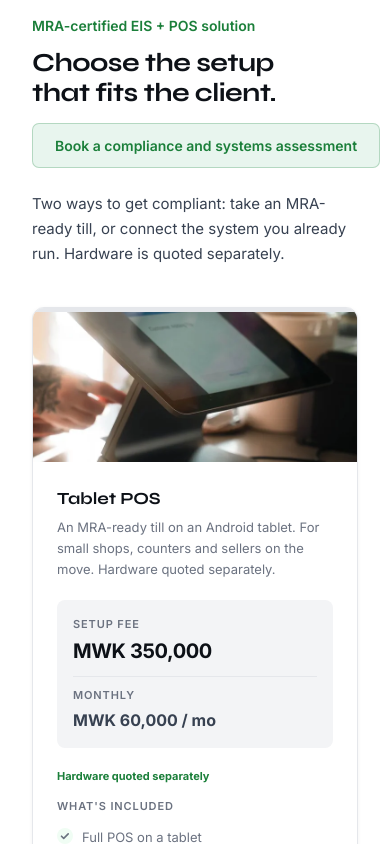
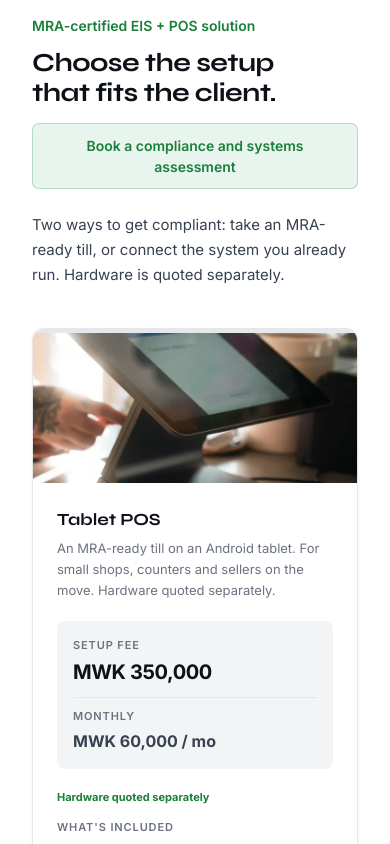
Before and after one commit to tafika-itaye/technexus-next, a Next.js app: page /eis in a window 390 px wide. Shown: the part 1600-2444 px from the top of the page. Built offline with nearby package versions, Linux system fonts and the light colour scheme.

Commit message:
Fix EIS pricing CTA button overflow on mobile

```diff
--- a/app/components/EisClient.tsx
+++ b/app/components/EisClient.tsx
@@ -140,7 +140,7 @@
             <h2 style={{ ...sectionTitle, maxWidth: "500px" }}>
               {titleLine1}<br />{titleLine2}
             </h2>
-            <a href="#contact" style={{ display: "inline-flex", alignItems: "center", gap: "8px", background: GL, color: G, fontWeight: 600, fontSize: "14px", padding: "11px 22px", borderRadius: "7px", border: "1px solid rgba(27,127,58,0.25)", textDecoration: "none", whiteSpace: "nowrap" as const }}>
+            <a href="#contact" style={{ display: "inline-flex", alignItems: "center", justifyContent: "center", gap: "8px", background: GL, color: G, fontWeight: 600, fontSize: "14px", padding: "11px 22px", borderRadius: "7px", border: "1px solid rgba(27,127,58,0.25)", textDecoration: "none", textAlign: "center" as const }}>
               {t.askUs}
             </a>
           </div>
@@ -234,7 +234,7 @@
               <p style={{ fontSize: "13px", color: MUTED, lineHeight: 1.6, margin: "0 0 10px" }}>{t.mbDesc}</p>
               <div style={{ fontSize: "13px", fontWeight: 600, color: BODY }}>{t.setupFee}: {MB.setup} &middot; {t.monthlyLabel}: {MB.monthly} {t.perMonth}</div>
             </div>
-            <a href={"https://wa.me/265889941700?text=" + encodeURIComponent("Hi TechNexus, I would like to enquire about the Multi-Branch / Enterprise package")} target="_blank" rel="noopener" style={{ display: "inline-flex", alignItems: "center", gap: "8px", background: G, color: WHITE, fontWeight: 700, fontSize: "14px", padding: "12px 24px", borderRadius: "7px", textDecoration: "none", whiteSpace: "nowrap" as const }}>
+            <a href={"https://wa.me/265889941700?text=" + encodeURIComponent("Hi TechNexus, I would like to enquire about the Multi-Branch / Enterprise package")} target="_blank" rel="noopener" style={{ display: "inline-flex", alignItems: "center", justifyContent: "center", gap: "8px", background: G, color: WHITE, fontWeight: 700, fontSize: "14px", padding: "12px 24px", borderRadius: "7px", textDecoration: "none", textAlign: "center" as const }}>
               {t.customQuote}
             </a>
           </div>
```
